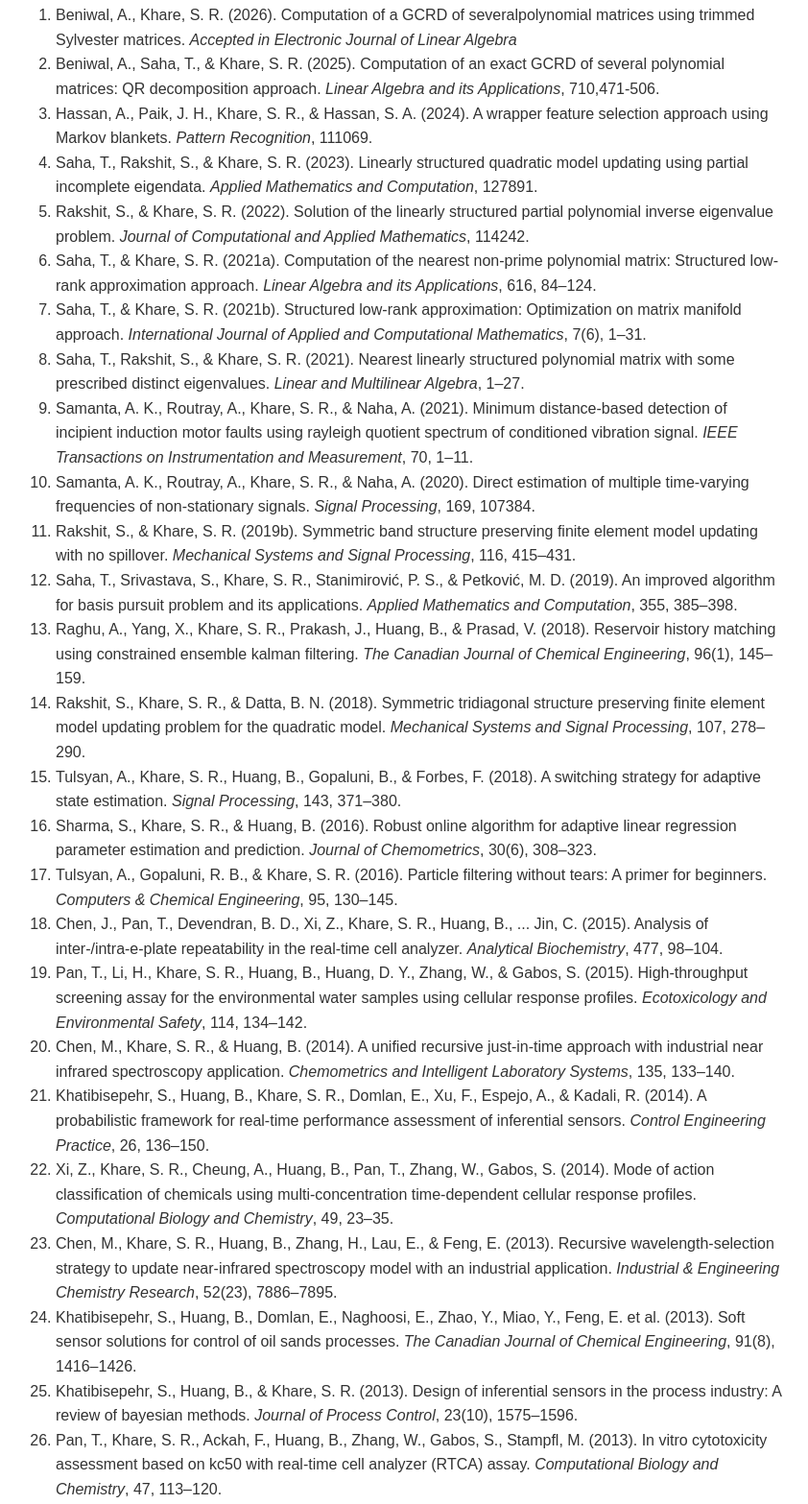
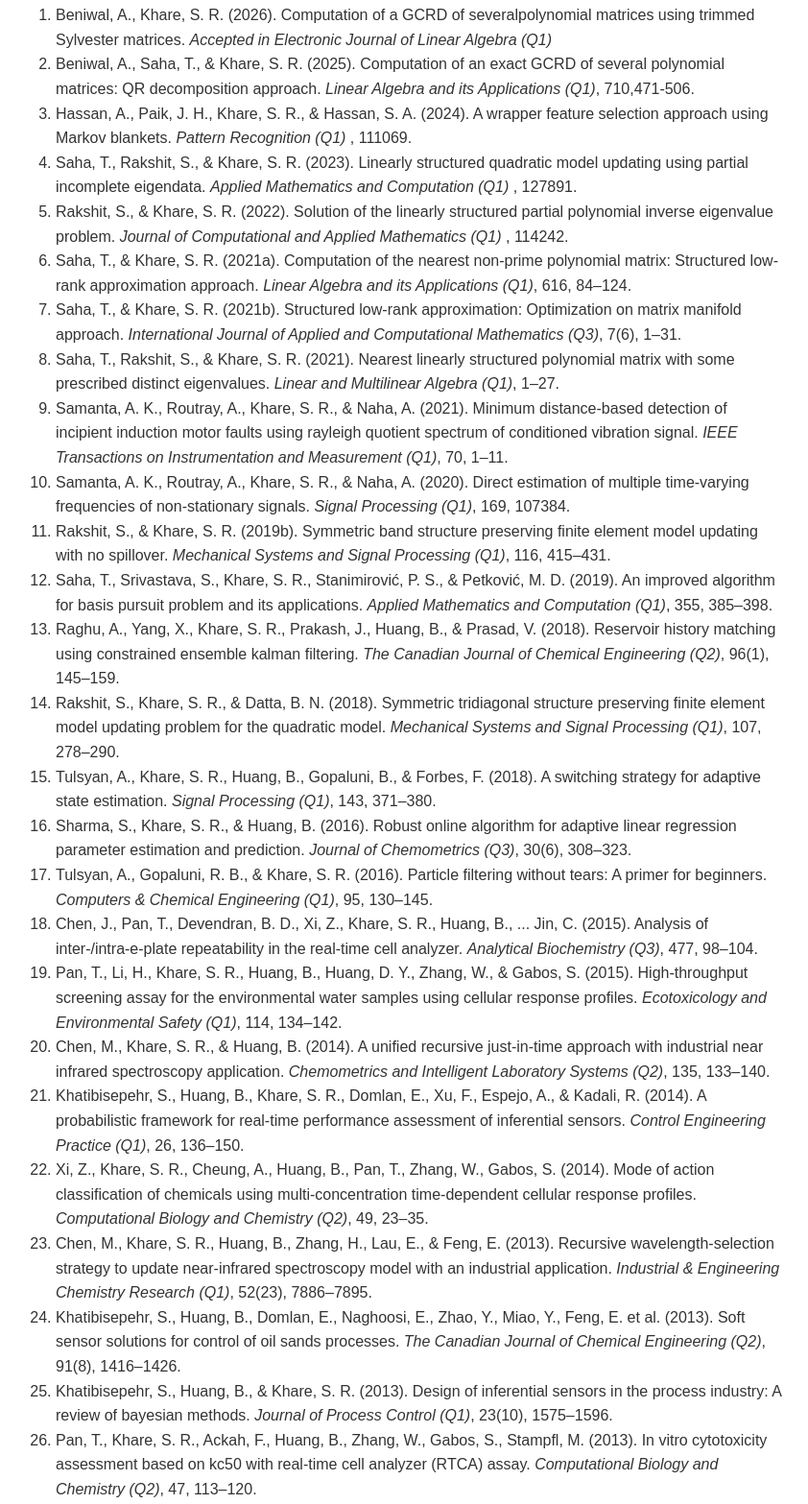
Before and after one commit to srkhare/srkhare.github.io, a plain HTML site: page publications.html in a window 1280 px wide. Shown: the part 420-1987 px from the top of the page at 96% size, without its empty margins (222-1064 px from the left). Drawn offline with Linux system fonts and the light colour scheme.

Commit message:
Update publications.html

```diff
--- a/publications.html
+++ b/publications.html
@@ -67,33 +67,33 @@
 
     <h2>Publications in Journals</h2>
     <ol>
-   <li> Beniwal, A., Khare, S. R. (2026). Computation of a GCRD of severalpolynomial matrices using trimmed Sylvester matrices. <em> Accepted in Electronic Journal of Linear Algebra</em> </li>
-  <li>Beniwal, A., Saha, T., &amp; Khare, S. R. (2025). Computation of an exact GCRD of several polynomial matrices: QR decomposition approach. <em>Linear Algebra and its Applications</em>, 710,471-506.</li>
-  <li>Hassan, A., Paik, J. H., Khare, S. R., &amp; Hassan, S. A. (2024). A wrapper feature selection approach using Markov blankets. <em>Pattern Recognition</em>, 111069.</li>
-  <li>Saha, T., Rakshit, S., &amp; Khare, S. R. (2023). Linearly structured quadratic model updating using partial incomplete eigendata. <em>Applied Mathematics and Computation</em>, 127891.</li>
-  <li>Rakshit, S., &amp; Khare, S. R. (2022). Solution of the linearly structured partial polynomial inverse eigenvalue problem. <em>Journal of Computational and Applied Mathematics</em>, 114242.</li>
-  <li>Saha, T., &amp; Khare, S. R. (2021a). Computation of the nearest non-prime polynomial matrix: Structured low-rank approximation approach. <em>Linear Algebra and its Applications</em>, 616, 84–124.</li>
-  <li>Saha, T., &amp; Khare, S. R. (2021b). Structured low-rank approximation: Optimization on matrix manifold approach. <em>International Journal of Applied and Computational Mathematics</em>, 7(6), 1–31.</li>
-  <li>Saha, T., Rakshit, S., &amp; Khare, S. R. (2021). Nearest linearly structured polynomial matrix with some prescribed distinct eigenvalues. <em>Linear and Multilinear Algebra</em>, 1–27.</li>
-  <li>Samanta, A. K., Routray, A., Khare, S. R., &amp; Naha, A. (2021). Minimum distance-based detection of incipient induction motor faults using rayleigh quotient spectrum of conditioned vibration signal. <em>IEEE Transactions on Instrumentation and Measurement</em>, 70, 1–11.</li>
-  <li>Samanta, A. K., Routray, A., Khare, S. R., &amp; Naha, A. (2020). Direct estimation of multiple time-varying frequencies of non-stationary signals. <em>Signal Processing</em>, 169, 107384.</li>
-  <li>Rakshit, S., &amp; Khare, S. R. (2019b). Symmetric band structure preserving finite element model updating with no spillover. <em>Mechanical Systems and Signal Processing</em>, 116, 415–431.</li>
-  <li>Saha, T., Srivastava, S., Khare, S. R., Stanimirović, P. S., &amp; Petković, M. D. (2019). An improved algorithm for basis pursuit problem and its applications. <em>Applied Mathematics and Computation</em>, 355, 385–398.</li>
-  <li>Raghu, A., Yang, X., Khare, S. R., Prakash, J., Huang, B., &amp; Prasad, V. (2018). Reservoir history matching using constrained ensemble kalman filtering. <em>The Canadian Journal of Chemical Engineering</em>, 96(1), 145–159.</li>
-  <li>Rakshit, S., Khare, S. R., &amp; Datta, B. N. (2018). Symmetric tridiagonal structure preserving finite element model updating problem for the quadratic model. <em>Mechanical Systems and Signal Processing</em>, 107, 278–290.</li>
-  <li>Tulsyan, A., Khare, S. R., Huang, B., Gopaluni, B., &amp; Forbes, F. (2018). A switching strategy for adaptive state estimation. <em>Signal Processing</em>, 143, 371–380.</li>
-  <li>Sharma, S., Khare, S. R., &amp; Huang, B. (2016). Robust online algorithm for adaptive linear regression parameter estimation and prediction. <em>Journal of Chemometrics</em>, 30(6), 308–323.</li>
-  <li>Tulsyan, A., Gopaluni, R. B., &amp; Khare, S. R. (2016). Particle filtering without tears: A primer for beginners. <em>Computers &amp; Chemical Engineering</em>, 95, 130–145.</li>
-  <li>Chen, J., Pan, T., Devendran, B. D., Xi, Z., Khare, S. R., Huang, B., ... Jin, C. (2015). Analysis of inter-/intra-e-plate repeatability in the real-time cell analyzer. <em>Analytical Biochemistry</em>, 477, 98–104.</li>
-  <li>Pan, T., Li, H., Khare, S. R., Huang, B., Huang, D. Y., Zhang, W., &amp; Gabos, S. (2015). High-throughput screening assay for the environmental water samples using cellular response profiles. <em>Ecotoxicology and Environmental Safety</em>, 114, 134–142.</li>
-  <li>Chen, M., Khare, S. R., &amp; Huang, B. (2014). A unified recursive just-in-time approach with industrial near infrared spectroscopy application. <em>Chemometrics and Intelligent Laboratory Systems</em>, 135, 133–140.</li>
-  <li>Khatibisepehr, S., Huang, B., Khare, S. R., Domlan, E., Xu, F., Espejo, A., &amp; Kadali, R. (2014). A probabilistic framework for real-time performance assessment of inferential sensors. <em>Control Engineering Practice</em>, 26, 136–150.</li>
-  <li>Xi, Z., Khare, S. R., Cheung, A., Huang, B., Pan, T., Zhang, W., Gabos, S. (2014). Mode of action classification of chemicals using multi-concentration time-dependent cellular response profiles. <em>Computational Biology and Chemistry</em>, 49, 23–35.</li>
-  <li>Chen, M., Khare, S. R., Huang, B., Zhang, H., Lau, E., &amp; Feng, E. (2013). Recursive wavelength-selection strategy to update near-infrared spectroscopy model with an industrial application. <em>Industrial &amp; Engineering Chemistry Research</em>, 52(23), 7886–7895.</li>
-  <li>Khatibisepehr, S., Huang, B., Domlan, E., Naghoosi, E., Zhao, Y., Miao, Y., Feng, E. et al. (2013). Soft sensor solutions for control of oil sands processes. <em>The Canadian Journal of Chemical Engineering</em>, 91(8), 1416–1426.</li>
-  <li>Khatibisepehr, S., Huang, B., &amp; Khare, S. R. (2013). Design of inferential sensors in the process industry: A review of bayesian methods. <em>Journal of Process Control</em>, 23(10), 1575–1596.</li>
-  <li>Pan, T., Khare, S. R., Ackah, F., Huang, B., Zhang, W., Gabos, S., Stampfl, M. (2013). In vitro cytotoxicity assessment based on kc50 with real-time cell analyzer (RTCA) assay. <em>Computational Biology and Chemistry</em>, 47, 113–120.</li>
-  <li>Khare, S. R., Pillai, H. K., &amp; Belur, M. N. (2012). Computing the radius of controllability for state space systems. <em>Systems &amp; Control Letters</em>, 61(2), 327–333.</li>
+   <li> Beniwal, A., Khare, S. R. (2026). Computation of a GCRD of severalpolynomial matrices using trimmed Sylvester matrices. <em> Accepted in Electronic Journal of Linear Algebra (Q1) </em> </li>
+  <li>Beniwal, A., Saha, T., &amp; Khare, S. R. (2025). Computation of an exact GCRD of several polynomial matrices: QR decomposition approach. <em>Linear Algebra and its Applications (Q1)</em>, 710,471-506.</li>
+  <li>Hassan, A., Paik, J. H., Khare, S. R., &amp; Hassan, S. A. (2024). A wrapper feature selection approach using Markov blankets. <em>Pattern Recognition (Q1) </em>, 111069.</li>
+  <li>Saha, T., Rakshit, S., &amp; Khare, S. R. (2023). Linearly structured quadratic model updating using partial incomplete eigendata. <em>Applied Mathematics and Computation (Q1) </em>, 127891.</li>
+  <li>Rakshit, S., &amp; Khare, S. R. (2022). Solution of the linearly structured partial polynomial inverse eigenvalue problem. <em>Journal of Computational and Applied Mathematics (Q1) </em>, 114242.</li>
+  <li>Saha, T., &amp; Khare, S. R. (2021a). Computation of the nearest non-prime polynomial matrix: Structured low-rank approximation approach. <em>Linear Algebra and its Applications (Q1)</em>, 616, 84–124.</li>
+  <li>Saha, T., &amp; Khare, S. R. (2021b). Structured low-rank approximation: Optimization on matrix manifold approach. <em>International Journal of Applied and Computational Mathematics (Q3)</em>, 7(6), 1–31.</li>
+  <li>Saha, T., Rakshit, S., &amp; Khare, S. R. (2021). Nearest linearly structured polynomial matrix with some prescribed distinct eigenvalues. <em>Linear and Multilinear Algebra (Q1)</em>, 1–27.</li>
+  <li>Samanta, A. K., Routray, A., Khare, S. R., &amp; Naha, A. (2021). Minimum distance-based detection of incipient induction motor faults using rayleigh quotient spectrum of conditioned vibration signal. <em>IEEE Transactions on Instrumentation and Measurement (Q1)</em>, 70, 1–11.</li>
+  <li>Samanta, A. K., Routray, A., Khare, S. R., &amp; Naha, A. (2020). Direct estimation of multiple time-varying frequencies of non-stationary signals. <em>Signal Processing (Q1)</em>, 169, 107384.</li>
+  <li>Rakshit, S., &amp; Khare, S. R. (2019b). Symmetric band structure preserving finite element model updating with no spillover. <em>Mechanical Systems and Signal Processing (Q1)</em>, 116, 415–431.</li>
+  <li>Saha, T., Srivastava, S., Khare, S. R., Stanimirović, P. S., &amp; Petković, M. D. (2019). An improved algorithm for basis pursuit problem and its applications. <em>Applied Mathematics and Computation (Q1)</em>, 355, 385–398.</li>
+  <li>Raghu, A., Yang, X., Khare, S. R., Prakash, J., Huang, B., &amp; Prasad, V. (2018). Reservoir history matching using constrained ensemble kalman filtering. <em>The Canadian Journal of Chemical Engineering (Q2)</em>, 96(1), 145–159.</li>
+  <li>Rakshit, S., Khare, S. R., &amp; Datta, B. N. (2018). Symmetric tridiagonal structure preserving finite element model updating problem for the quadratic model. <em>Mechanical Systems and Signal Processing (Q1)</em>, 107, 278–290.</li>
+  <li>Tulsyan, A., Khare, S. R., Huang, B., Gopaluni, B., &amp; Forbes, F. (2018). A switching strategy for adaptive state estimation. <em>Signal Processing (Q1)</em>, 143, 371–380.</li>
+  <li>Sharma, S., Khare, S. R., &amp; Huang, B. (2016). Robust online algorithm for adaptive linear regression parameter estimation and prediction. <em>Journal of Chemometrics (Q3)</em>, 30(6), 308–323.</li>
+  <li>Tulsyan, A., Gopaluni, R. B., &amp; Khare, S. R. (2016). Particle filtering without tears: A primer for beginners. <em>Computers &amp; Chemical Engineering (Q1)</em>, 95, 130–145.</li>
+  <li>Chen, J., Pan, T., Devendran, B. D., Xi, Z., Khare, S. R., Huang, B., ... Jin, C. (2015). Analysis of inter-/intra-e-plate repeatability in the real-time cell analyzer. <em>Analytical Biochemistry (Q3)</em>, 477, 98–104.</li>
+  <li>Pan, T., Li, H., Khare, S. R., Huang, B., Huang, D. Y., Zhang, W., &amp; Gabos, S. (2015). High-throughput screening assay for the environmental water samples using cellular response profiles. <em>Ecotoxicology and Environmental Safety (Q1)</em>, 114, 134–142.</li>
+  <li>Chen, M., Khare, S. R., &amp; Huang, B. (2014). A unified recursive just-in-time approach with industrial near infrared spectroscopy application. <em>Chemometrics and Intelligent Laboratory Systems (Q2)</em>, 135, 133–140.</li>
+  <li>Khatibisepehr, S., Huang, B., Khare, S. R., Domlan, E., Xu, F., Espejo, A., &amp; Kadali, R. (2014). A probabilistic framework for real-time performance assessment of inferential sensors. <em>Control Engineering Practice (Q1)</em>, 26, 136–150.</li>
+  <li>Xi, Z., Khare, S. R., Cheung, A., Huang, B., Pan, T., Zhang, W., Gabos, S. (2014). Mode of action classification of chemicals using multi-concentration time-dependent cellular response profiles. <em>Computational Biology and Chemistry (Q2)</em>, 49, 23–35.</li>
+  <li>Chen, M., Khare, S. R., Huang, B., Zhang, H., Lau, E., &amp; Feng, E. (2013). Recursive wavelength-selection strategy to update near-infrared spectroscopy model with an industrial application. <em>Industrial &amp; Engineering Chemistry Research (Q1)</em>, 52(23), 7886–7895.</li>
+  <li>Khatibisepehr, S., Huang, B., Domlan, E., Naghoosi, E., Zhao, Y., Miao, Y., Feng, E. et al. (2013). Soft sensor solutions for control of oil sands processes. <em>The Canadian Journal of Chemical Engineering (Q2)</em>, 91(8), 1416–1426.</li>
+  <li>Khatibisepehr, S., Huang, B., &amp; Khare, S. R. (2013). Design of inferential sensors in the process industry: A review of bayesian methods. <em>Journal of Process Control (Q1)</em>, 23(10), 1575–1596.</li>
+  <li>Pan, T., Khare, S. R., Ackah, F., Huang, B., Zhang, W., Gabos, S., Stampfl, M. (2013). In vitro cytotoxicity assessment based on kc50 with real-time cell analyzer (RTCA) assay. <em>Computational Biology and Chemistry (Q2)</em>, 47, 113–120.</li>
+  <li>Khare, S. R., Pillai, H. K., &amp; Belur, M. N. (2012). Computing the radius of controllability for state space systems. <em>Systems &amp; Control Letters (Q1)</em>, 61(2), 327–333.</li>
     </ol>
 
     <h2>Publications in Conferences</h2>
```
